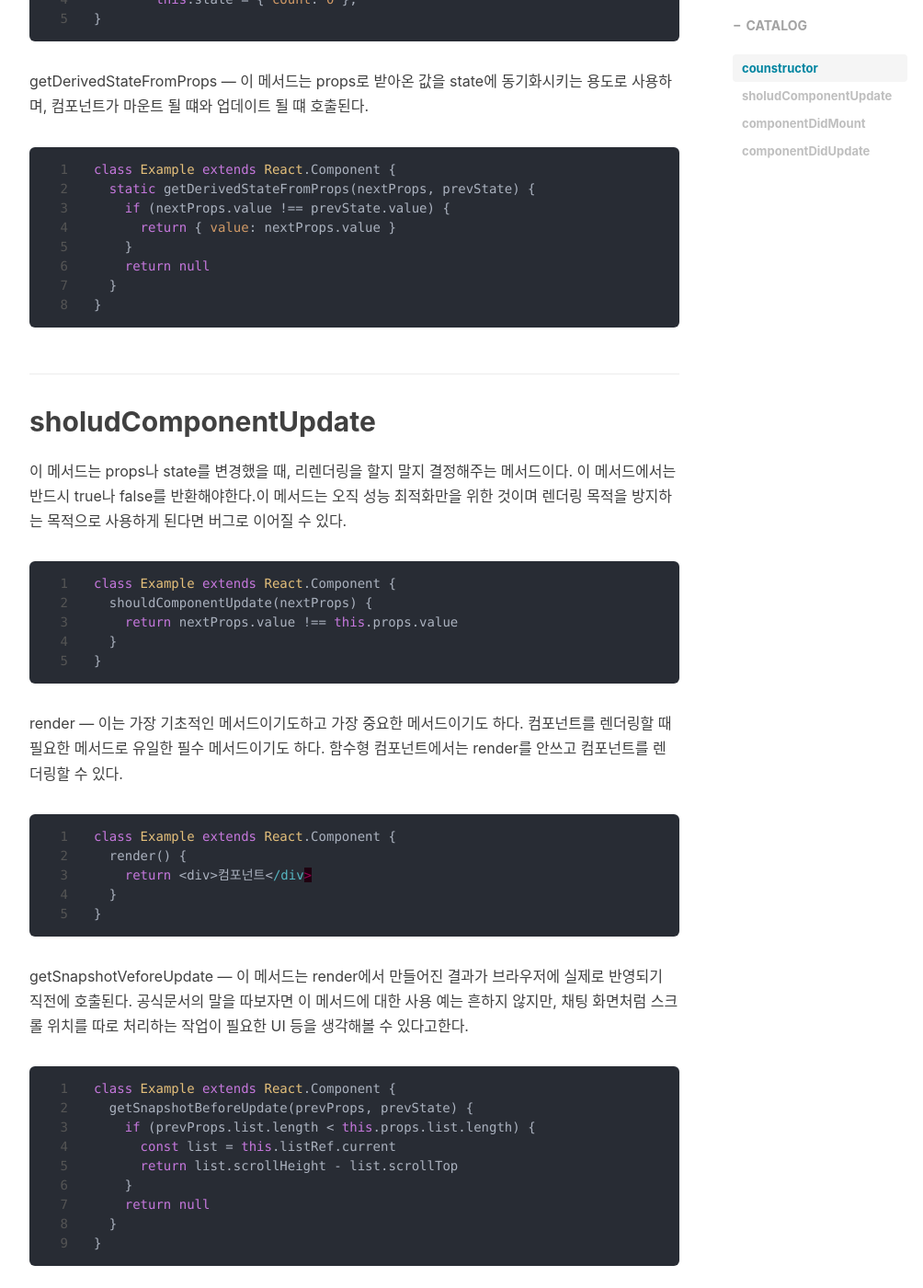
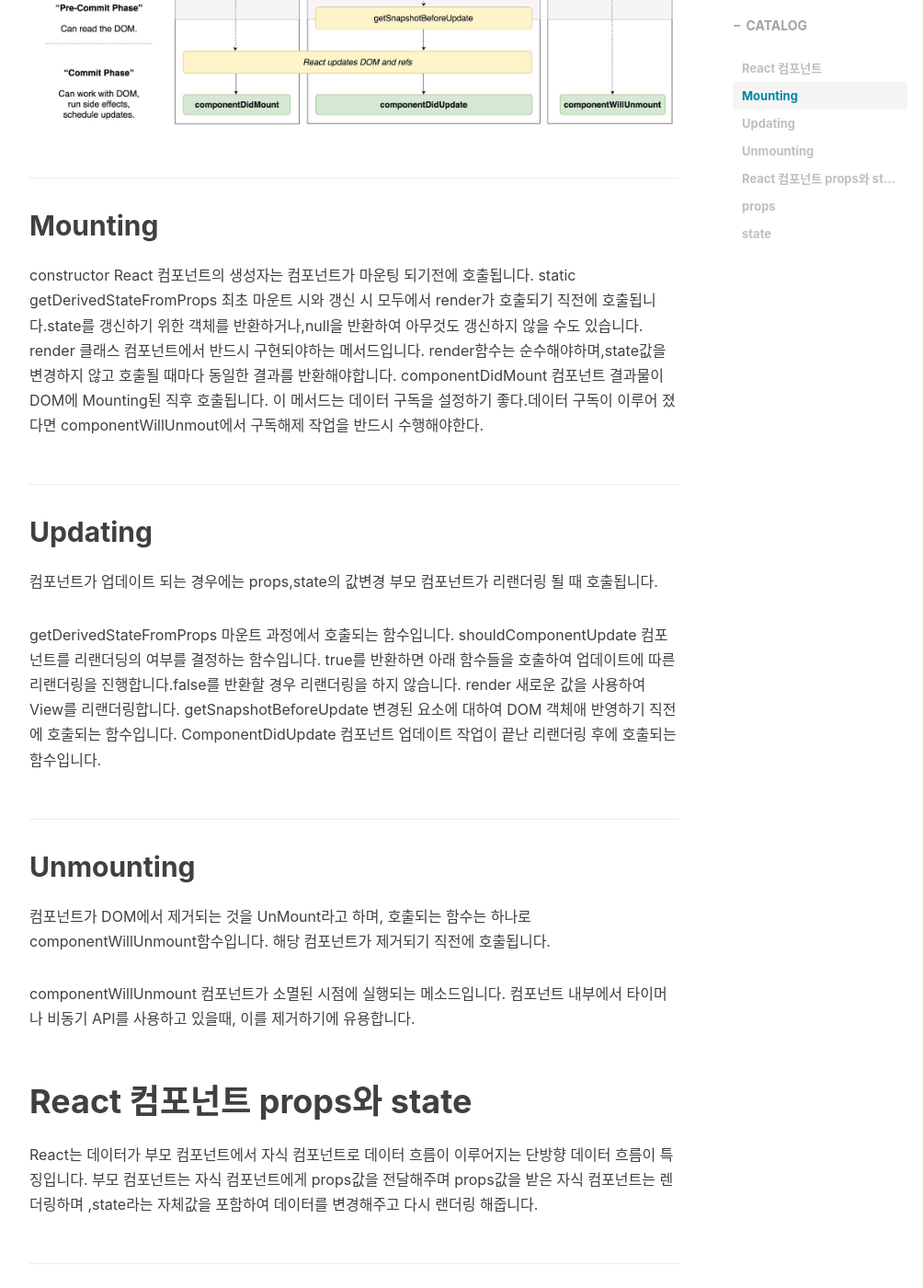
Before and after one commit to lss3070/Room19, a Jekyll site: the page built from _posts/2021-06-05-[React]-Life Cycle.md, in a window 1280 px wide and 1400 px high, scrolled down 1109 px. Shown: the whole window at 92% size, without its empty margins (233-1237 px from the left). Built offline with Jekyll 4.4.1, drawn with Linux system fonts in a browser that asks for light colours; nearby versions of some CDN libraries; library files that are not in the unit come from our copies; comment, search, counter and statistics services are not loaded; some of the changed text lies outside the part shown.

Commit message:
life cycle update

````diff
--- a/_posts/2021-06-05-[React]-Life Cycle.md
+++ b/_posts/2021-06-05-[React]-Life Cycle.md
@@ -9,109 +9,53 @@ tags:
 
 ---
 
-라이프 사이클의 종류는 9가지가 존재한다.
-크게 세가지 유형으로 나눌 수 있는데,생성될 때,업데이트할 때, 제거할 떄 여기서 마운트는 DOM이 생성되고 웹 브라우저상에서 나타나는 것을 뜻하고 반대로 언마운트는 DOM에서 제거 되는 것을 뜻한다.
-![LifeCycle]({{site.url}}/img/react/LifeCycle.jpeg)
 
+React는 UI를 효율적으로 구축하고 사용하기위한 JS기반의 컴포넌트 라이브러리입니다. 일반적인 DOM이 아닌 Vritual DOM을 위에서 작업을 합니다. 그렇다면 왜 일반 DOM에서 작업하는 것이 아닌 Vritual DOM에서 작업을 하는것일까요?? 일반적인 SPA페이지 에서는 DOM의 직접적인 조작이 많이 발생합니다.(레이아웃의 변화 및 트리변화가 리렌더링을 일으킵니다.) 그렇다는건 브라우저 내에서 연산을 많이 해야되며 프로그램이 효율적이게 돌아가지 않습니다. VirualDOM은 DOM의 변화가 일어나면 먼저 오프라인 DOM트리에 적용을시키고 연산이 끝나고 나면 최종적으로 DOM에 적용시킵니다. 마지막에 변화를 DOM에 적용을시키는거라 수시로OM을 직접 조작해서 변경하는것보단 훨씬 효율적이죠.
 
-counstructor
+React 컴포넌트
+===
+
+리액트에서는 일반적인 웹페이지에서
+
+React에서의 가장 중요한 개념은 컴포넌트입니다. 컴포넌트는 props를 인자로 받아 화면에 UI를 그려주는 함수이며 이러한 컴포넌트들을 이용해 React에서는 여러개의 컴포넌트를 독립적인 단위로 잘게 쪼개서 효율적인 UI를 완성할 수 있습니다.
+
+컴포넌트의 UI를 구성하기 위해선 Mounting,Updating,Unmounting의 과정들을 거쳐야합니다.
+
+ ![lifecycle]({{site.url}}/img/react/LifeCycle.jpeg)
+
+Mounting
 ---
-생성자는 처음 컴포넌트를 만들때 처음으로 실행되는것이며 이메서드에서 초기 state를 설정 할 수 있다.
-```js
-class Example extends React.Component {
-    constructor(props) {
-        super(props);
-        this.state = { count: 0 };
-}
-```
-getDerivedStateFromProps
+constructor React 컴포넌트의 생성자는 컴포넌트가 마운팅 되기전에 호출됩니다.
+static getDerivedStateFromProps 최초 마운트 시와 갱신 시 모두에서 render가 호출되기 직전에 호출됩니다.state를 갱신하기 위한 객체를 반환하거나,null을 반환하여 아무것도 갱신하지 않을 수도 있습니다.
+render 클래스 컴포넌트에서 반드시 구현되야하는 메서드입니다. render함수는 순수해야하며,state값을 변경하지 않고 호출될 때마다 동일한 결과를 반환해야합니다.
+componentDidMount 컴포넌트 결과물이 DOM에 Mounting된 직후 호출됩니다. 이 메서드는 데이터 구독을 설정하기 좋다.데이터 구독이 이루어 졌다면 componentWillUnmout에서 구독해제 작업을 반드시 수행해야한다.
+
+Updating
 ---
-이 메서드는 props로 받아온 값을 state에 동기화시키는 용도로 사용하며, 컴포넌트가 마운트 될 떄와 업데이트 될 떄 호출된다.
-```js
-class Example extends React.Component {
-  static getDerivedStateFromProps(nextProps, prevState) {
-    if (nextProps.value !== prevState.value) {
-      return { value: nextProps.value }
-    }
-    return null
-  }
-}
-```
+컴포넌트가 업데이트 되는 경우에는 props,state의 값변경 부모 컴포넌트가 리랜더링 될 때 호출됩니다.
 
-sholudComponentUpdate
+getDerivedStateFromProps 마운트 과정에서 호출되는 함수입니다.
+shouldComponentUpdate 컴포넌트를 리랜더딩의 여부를 결정하는 함수입니다. true를 반환하면 아래 함수들을 호출하여 업데이트에 따른 리랜더링을 진행합니다.false를 반환할 경우 리랜더링을 하지 않습니다.
+render 새로운 값을 사용하여 View를 리랜더링합니다.
+getSnapshotBeforeUpdate 변경된 요소에 대하여 DOM 객체애 반영하기 직전에 호출되는 함수입니다.
+ComponentDidUpdate 컴포넌트 업데이트 작업이 끝난 리랜더링 후에 호출되는 함수입니다.
+
+Unmounting
 ---
-이 메서드는 props나 state를 변경했을 때, 리렌더링을 할지 말지 결정해주는 메서드이다. 이 메서드에서는 반드시 true나 false를 반환해야한다.이 메서드는 오직 성능 최적화만을 위한 것이며 렌더링 목적을 방지하는 목적으로 사용하게 된다면 버그로 이어질 수 있다.
-```js
-class Example extends React.Component {
-  shouldComponentUpdate(nextProps) {
-    return nextProps.value !== this.props.value
-  }
-}
-```
-render
+컴포넌트가 DOM에서 제거되는 것을 UnMount라고 하며, 호출되는 함수는 하나로 componentWillUnmount함수입니다. 해당 컴포넌트가 제거되기 직전에 호출됩니다.
+
+componentWillUnmount 컴포넌트가 소멸된 시점에 실행되는 메소드입니다. 컴포넌트 내부에서 타이머나 비동기 API를 사용하고 있을때, 이를 제거하기에 유용합니다.
+
+React 컴포넌트 props와 state
+===
+React는 데이터가 부모 컴포넌트에서 자식 컴포넌트로 데이터 흐름이 이루어지는 단방향 데이터 흐름이 특징입니다. 부모 컴포넌트는 자식 컴포넌트에게 props값을 전달해주며 props값을 받은 자식 컴포넌트는 렌더링하며 ,state라는 자체값을 포함하여 데이터를 변경해주고 다시 랜더링 해줍니다.
+
+props
 ---
-이는 가장 기초적인 메서드이기도하고 가장 중요한 메서드이기도 하다. 컴포넌트를 렌더링할 때 필요한 메서드로 유일한 필수 메서드이기도 하다. 함수형 컴포넌트에서는 render를 안쓰고 컴포넌트를 렌더링할 수 있다.
-```js
-class Example extends React.Component {
-  render() {
-    return <div>컴포넌트</div>
-  }
-}
-```
-getSnapshotVeforeUpdate
+props는 컴포넌트간의 데이터를 전달하고 보관하는데이터입니다. 이 데이터는 수정되지 않고 보존되어야 하며 컴포넌트의 mounting,updating시점에 값이 할당될 뿐 컴포넌트 내부에서 값을 변경할 순 없습니다.
+
+state
 ---
-이 메서드는 render에서 만들어진 결과가 브라우저에 실제로 반영되기 직전에 호출된다. 공식문서의 말을 따보자면 이 메서드에 대한 사용 예는 흔하지 않지만, 채팅 화면처럼 스크롤 위치를 따로 처리하는 작업이 필요한 UI 등을 생각해볼 수 있다고한다.
+state는 컴포넌트의 상태를 저장할 수 있습니다. props와 차이점이라면, state는 컴포넌트 내부에 존재하고 있기 때문에, 상태값 변경이 가능하다는 것입니다. 컴포넌트는 두가지 속성인 props와 state를 가지고 있다. props는 컴포넌트의 mounting,updating시점에 값이 할당될 뿐 컴포넌트 내부에서 값을 변경할 수 없습니다.
 
-```js
-class Example extends React.Component {
-  getSnapshotBeforeUpdate(prevProps, prevState) {
-    if (prevProps.list.length < this.props.list.length) {
-      const list = this.listRef.current
-      return list.scrollHeight - list.scrollTop
-    }
-    return null
-  }
-}
-```
-
-componentDidMount
----
-이 메서드는 컴포넌트를 만들고 첫 렌더링을 마친 후 실행한다.
-```js
-class Example extends React.Component {
-    componentDidMount() {
-        ...
-    }
-}
-```
-
-componentDidUpdate
----
-이것은 리렌더링을 완료한 후 실행한다. 업데이트가 끝난 직후이므로, DOM관련 처리를 해도 무방하다.
-```js
-class Example extends React.Component {
-    componentDidUpdate(prevProps, prevState) {
-        ...
-    }
-}
-```
-componentWillUnmount
----
-이 메서드는 컴포넌트를 DOM에서 제거할 때 실행한다. componentDidMount에서 등록한 이벤트가 있다면 여기서 제거 작업을 해야한다.
-```js
-class Example extends React.Component {
-    coomponentWillUnmount() {
-        ...
-    }
-}
-```
-componentDidCatch
----
-마지막으로 맨 위의 사진에는 보이지 않지만 componentDidCatch라는 메서드가 존재한다. 이 메서드는 컴포넌트 렌더링 도중에 에러가 발생 했을 때 애플리케이션이 멈추지 않고 오류 UI를 보여줄 수 있게 해준다.
-```js
-class Example extends React.Component {
-  componentDidCatch(error, info) {
-    console.log(error)
-  }
-}
-```
+ ![dataflow]({{site.url}}/img/react/dataflow.png)
````
Also changed, not shown: _posts/2021-06-18-[React]-React구성요소.md (deleted, +0 -10 lines), img/react/dataflow.png (added).
